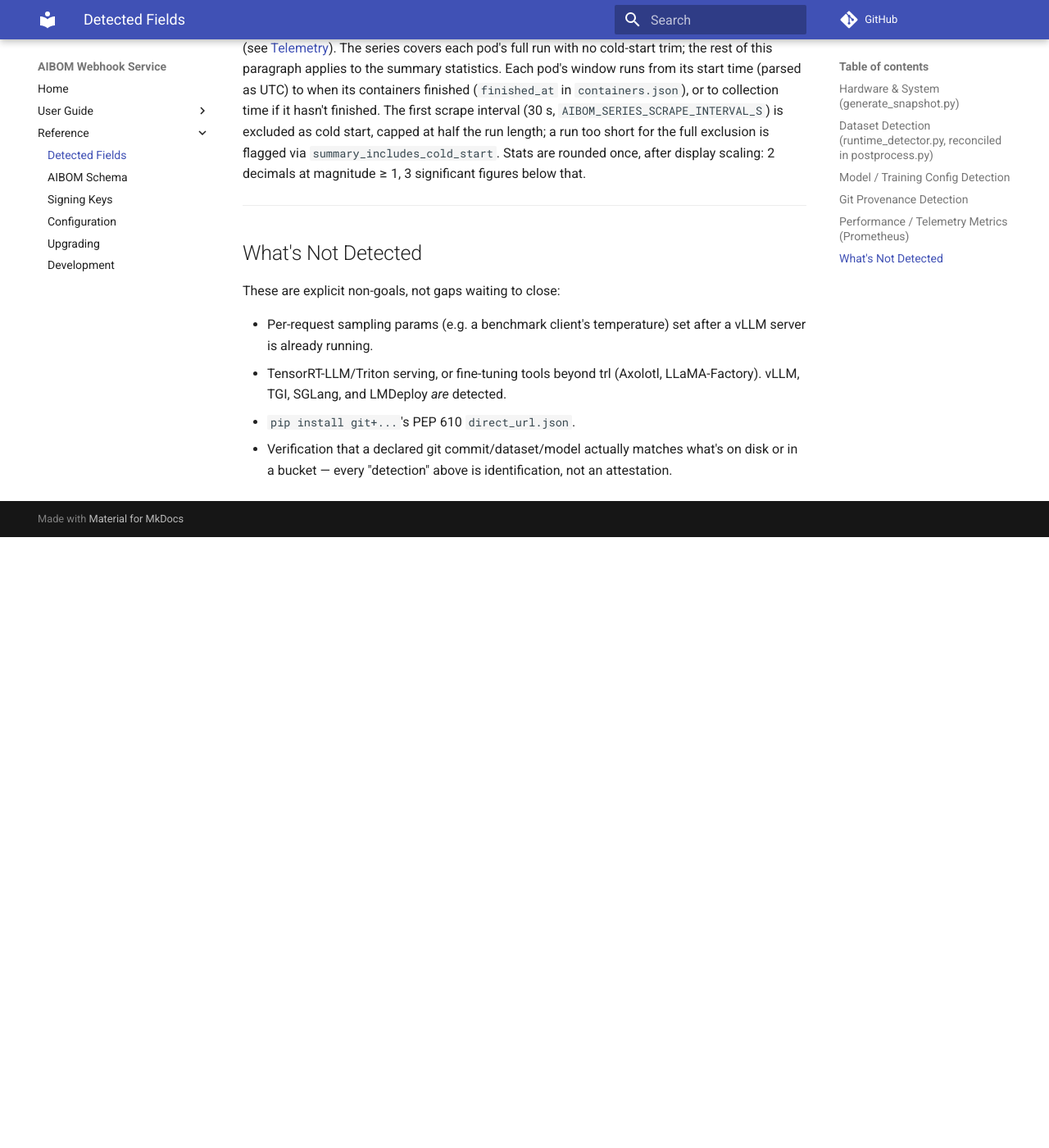
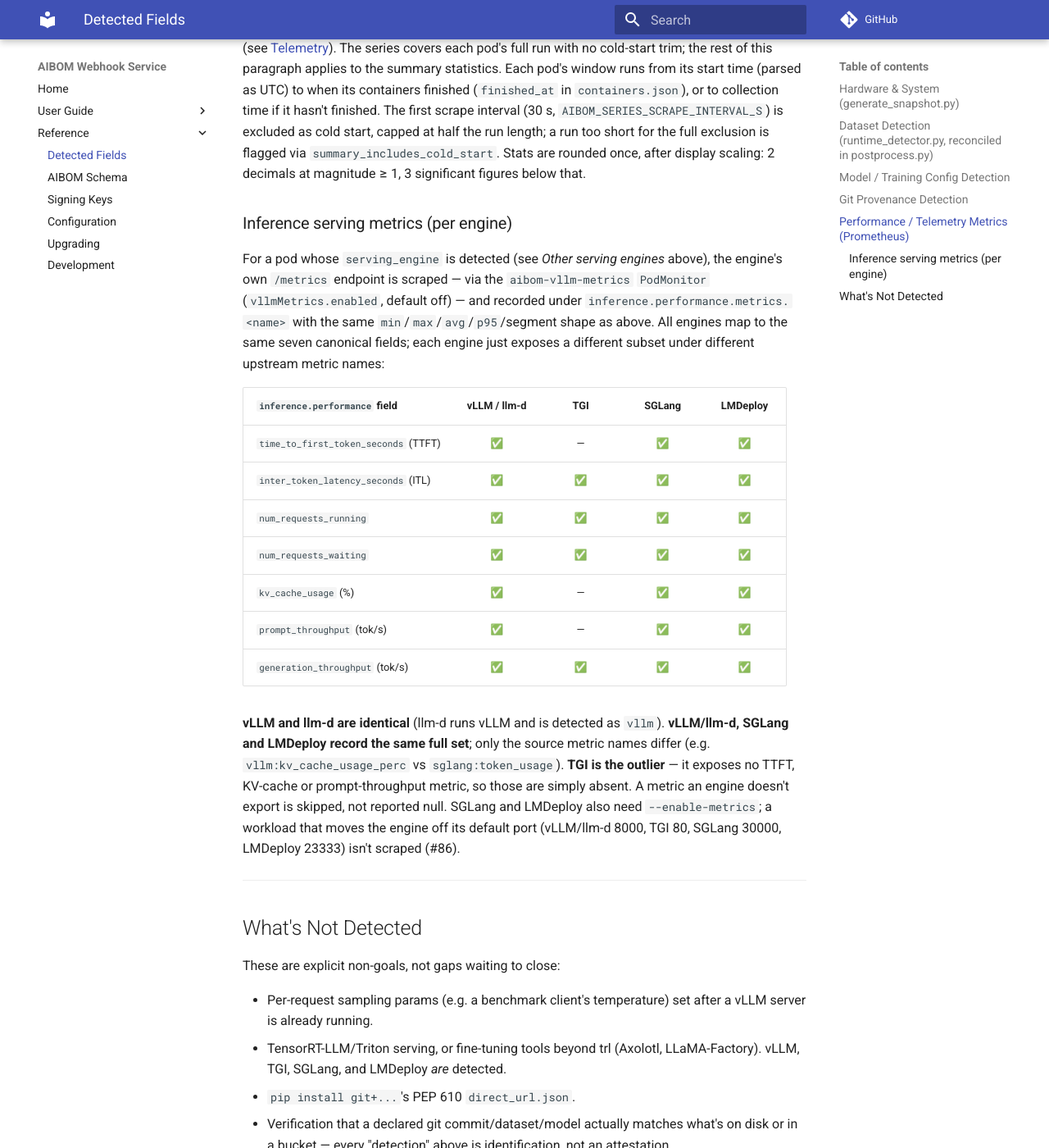
Before and after one commit to gavinsan33/aibom-webhook-service, an MkDocs documentation site: the page built from docs/CAPABILITIES.md, in a window 1280 px wide and 1400 px high, scrolled down 10841 px. Shown: the whole window at 82% size. Built offline with MkDocs 1.6.1 and Material for MkDocs 9.7.7, drawn with Linux system fonts in a browser that asks for light colours; comment, search, counter and statistics services are not loaded; before the commit the page ends 11496 px from its top, so only the background shows below that.

Commit message:
update documentation per runtime

```diff
--- a/docs/CAPABILITIES.md
+++ b/docs/CAPABILITIES.md
@@ -223,6 +223,22 @@ Each query aggregates to one series per pod — summed across containers, GPUs a
 
 In the AIBOM itself, each metric is recorded as summary statistics (`resource_utilization.metrics.<name>`: `min`/`max`/`avg`/`p95`, plus first/middle/last-third segment averages). A downsampled time series of each metric, about 200 points, is stored separately in an `AIBOMTelemetry` object referenced from `spec.data.telemetry_series_ref` (see [Telemetry](reference/schema.md#telemetry)). The series covers each pod's full run with no cold-start trim; the rest of this paragraph applies to the summary statistics. Each pod's window runs from its start time (parsed as UTC) to when its containers finished (`finished_at` in `containers.json`), or to collection time if it hasn't finished. The first scrape interval (30 s, `AIBOM_SERIES_SCRAPE_INTERVAL_S`) is excluded as cold start, capped at half the run length; a run too short for the full exclusion is flagged via `summary_includes_cold_start`. Stats are rounded once, after display scaling: 2 decimals at magnitude ≥ 1, 3 significant figures below that.
 
+### Inference serving metrics (per engine)
+
+For a pod whose `serving_engine` is detected (see *Other serving engines* above), the engine's own `/metrics` endpoint is scraped — via the `aibom-vllm-metrics` `PodMonitor` (`vllmMetrics.enabled`, default off) — and recorded under `inference.performance.metrics.<name>` with the same `min`/`max`/`avg`/`p95`/segment shape as above. All engines map to the same seven canonical fields; each engine just exposes a different subset under different upstream metric names:
+
+| `inference.performance` field | vLLM / llm-d | TGI | SGLang | LMDeploy |
+|---|:---:|:---:|:---:|:---:|
+| `time_to_first_token_seconds` (TTFT) | ✅ | — | ✅ | ✅ |
+| `inter_token_latency_seconds` (ITL) | ✅ | ✅ | ✅ | ✅ |
+| `num_requests_running` | ✅ | ✅ | ✅ | ✅ |
+| `num_requests_waiting` | ✅ | ✅ | ✅ | ✅ |
+| `kv_cache_usage` (%) | ✅ | — | ✅ | ✅ |
+| `prompt_throughput` (tok/s) | ✅ | — | ✅ | ✅ |
+| `generation_throughput` (tok/s) | ✅ | ✅ | ✅ | ✅ |
+
+**vLLM and llm-d are identical** (llm-d runs vLLM and is detected as `vllm`). **vLLM/llm-d, SGLang and LMDeploy record the same full set**; only the source metric names differ (e.g. `vllm:kv_cache_usage_perc` vs `sglang:token_usage`). **TGI is the outlier** — it exposes no TTFT, KV-cache or prompt-throughput metric, so those are simply absent. A metric an engine doesn't export is skipped, not reported null. SGLang and LMDeploy also need `--enable-metrics`; a workload that moves the engine off its default port (vLLM/llm-d 8000, TGI 80, SGLang 30000, LMDeploy 23333) isn't scraped (#86).
+
 ---
 
 ## What's Not Detected
--- a/docs/user-guide/getting-started.md
+++ b/docs/user-guide/getting-started.md
@@ -12,7 +12,7 @@
 |------------|-----------|-----------|------------|
 | [cert-manager](https://cert-manager.io/) | Issues and renews the webhook's TLS certificate outside OpenShift | Only off OpenShift | The webhook chart can't issue its certificate, so the API server can't call it. On OpenShift the built-in service-ca operator issues it instead; set `tls.provider=cert-manager` to use cert-manager there. |
 | Pull access to the discovery image | The `aibom-discovery` init container | Yes | Instrumented pods fail to start. Fail-open does not cover this. See below. |
-| Prometheus Operator CRDs (`monitoring.coreos.com/v1` `PodMonitor`) | Scraping vLLM's `/metrics` for inference performance | Yes, unless vLLM metrics are skipped | The namespace chart install fails outright. Skip it with `--skip-vllm-metrics`, or `--set vllmMetrics.enabled=false` with Helm. |
+| Prometheus Operator CRDs (`monitoring.coreos.com/v1` `PodMonitor`) | Scraping a serving engine's `/metrics` (vLLM/llm-d, TGI, SGLang, LMDeploy) for inference performance | Yes, unless serving metrics are skipped | The namespace chart install fails outright. Skip it with `--skip-vllm-metrics`, or `--set vllmMetrics.enabled=false` with Helm. |
 | A Prometheus API endpoint (`prometheus.url`) | All telemetry queries | For telemetry | Telemetry comes back empty. On OpenShift it defaults to Thanos Querier in `openshift-monitoring`. Elsewhere it is empty until you set it. |
 | Read access to Prometheus for the postprocess ServiceAccount | Letting postprocess read those metrics | For telemetry, if Prometheus checks the token | Telemetry comes back empty. On OpenShift the webhook chart binds `cluster-monitoring-view`. If your account can't create it, skip it with `--set monitoringAccess.enabled=false` and have a cluster-admin create it once by hand ([Troubleshooting](troubleshooting.md)). Elsewhere bind it yourself. |
 | NVIDIA GPU Operator with dcgm-exporter, pod mapping enabled | GPU utilization, memory and power series | For GPU telemetry | GPU metrics are missing. Without pod mapping the `exported_pod` label doesn't exist and the metrics are simply absent. |
```
Also changed, not shown: docs/reference/schema.md (+1 -1 lines).
